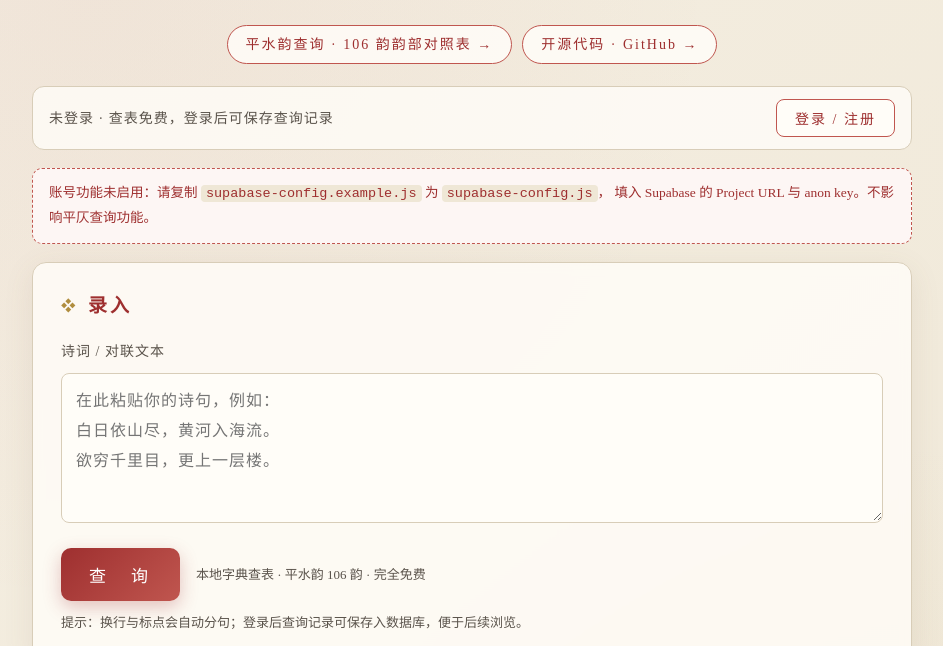
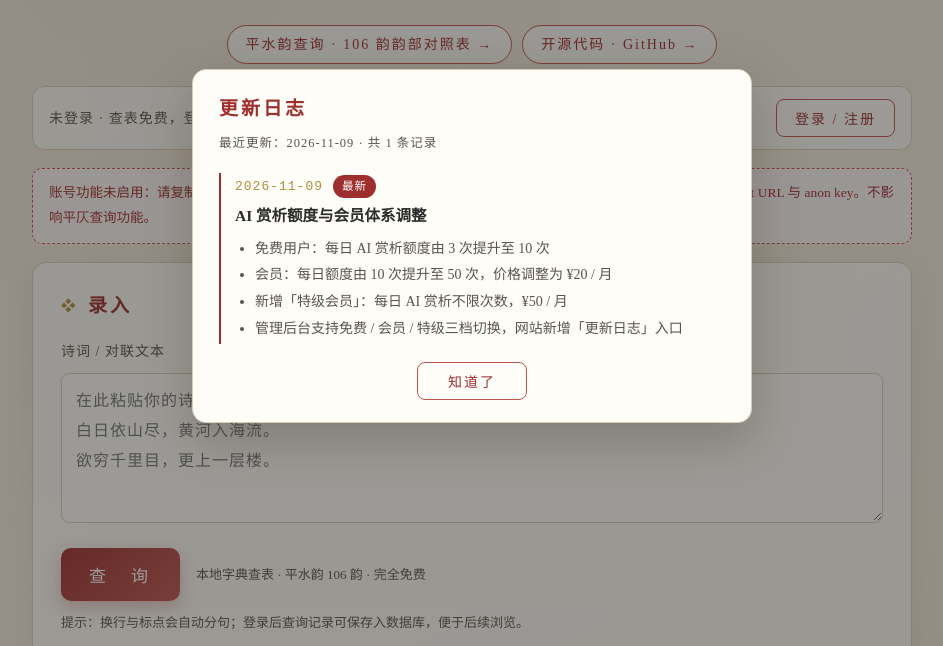
Before and after one commit to Haorui-Jiang/pingze, a website: page 结果/index.html in a window 1280 px wide. Shown: the part 154-800 px from the top of the page, without its empty margins (168-1111 px from the left). Drawn offline with Linux system fonts and the light colour scheme.

Commit message:
新增更新日志弹窗：双页入口 + 版本变更自动弹出，收录 2026-11-09 配额与会员调整

```diff
--- /dev/null
+++ b/结果/changelog.css
@@ -0,0 +1,69 @@
+/* 结果/changelog.css —— 「更新日志」弹层样式
+ * 首页与 /pingshui-yun 共用这一份（两页各自 <link> 引入），避免样式各写一份后漂移。
+ * 颜色沿用站点 CSS 变量，缺变量的页面用 fallback，弹层不依赖页面自身的组件类。
+ */
+.cl-entry {
+  color: var(--seal, #9e2f2f); text-decoration: none; cursor: pointer;
+  border-bottom: 1px dashed var(--seal-soft, #c0564f);
+}
+.cl-entry:hover { background: rgba(192, 86, 79, 0.10); }
+/* 有未读更新时入口右侧的小红点（看过一次即消失） */
+.cl-entry.has-new::after {
+  content: ""; display: inline-block; width: 7px; height: 7px;
+  margin-left: 5px; border-radius: 50%;
+  background: var(--seal, #9e2f2f); vertical-align: middle;
+}
+
+.cl-mask {
+  position: fixed; top: 0; right: 0; bottom: 0; left: 0;
+  background: rgba(35, 34, 31, 0.45); display: none;
+  align-items: center; justify-content: center;
+  /* 高于账号 / 二维码弹层（层级 50），自动弹出时不会被压住 */
+  z-index: 80; padding: 16px;
+}
+.cl-mask.is-open { display: flex; }
+
+.cl-modal {
+  width: 100%; max-width: 560px; max-height: 82vh; overflow-y: auto;
+  background: #fffdf8; border: 1px solid var(--line, #d8cdb8);
+  border-radius: 14px; box-shadow: 0 18px 50px rgba(60, 45, 30, 0.28);
+  padding: 22px 26px;
+}
+.cl-modal h3 {
+  margin: 0 0 6px; font-size: 19px; letter-spacing: 3px;
+  color: var(--seal, #9e2f2f); font-weight: 600;
+}
+.cl-sub { margin: 0 0 18px; font-size: 12.5px; color: var(--ink-soft, #5a534b); letter-spacing: 1px; }
+.cl-list { list-style: none; margin: 0; padding: 0; }
+.cl-item {
+  border-left: 2px solid var(--line, #d8cdb8);
+  padding: 2px 0 2px 14px; margin-bottom: 18px;
+}
+.cl-item.is-latest { border-left-color: var(--seal, #9e2f2f); }
+.cl-head { display: flex; align-items: center; gap: 10px; flex-wrap: wrap; }
+.cl-date {
+  font-family: monospace; font-size: 13px; letter-spacing: 1px;
+  color: var(--gold, #b08d3e);
+}
+.cl-tag {
+  font-size: 11.5px; letter-spacing: 1px; color: #fff;
+  background: var(--seal, #9e2f2f); border-radius: 999px; padding: 1px 9px;
+}
+.cl-title { font-size: 15.5px; font-weight: 600; color: var(--ink, #2b2b2b); margin: 4px 0 6px; }
+.cl-items { margin: 0; padding-left: 20px; }
+.cl-items li {
+  font-size: 14px; line-height: 1.9; color: var(--ink-soft, #5a534b);
+  list-style: disc;
+}
+.cl-actions { text-align: center; margin-top: 6px; }
+.cl-close {
+  font-family: inherit; font-size: 14px; letter-spacing: 2px; cursor: pointer;
+  border: 1px solid var(--seal-soft, #c0564f); border-radius: 8px;
+  background: #fffdf8; color: var(--seal, #9e2f2f); padding: 8px 30px;
+}
+.cl-close:hover { background: rgba(192, 86, 79, 0.10); }
+
+@media (max-width: 600px) {
+  .cl-modal { padding: 18px 18px; max-height: 86vh; }
+  .cl-items li { font-size: 13.5px; }
+}
--- /dev/null
+++ b/结果/changelog.js
@@ -0,0 +1,182 @@
+/**
+ * 结果/changelog.js —— 网站「更新日志」弹窗
+ *
+ * 交互约定：
+ *   · 页脚「更新日志」入口随时可打开；弹窗按倒序列出全部历史条目（日期 + 内容）。
+ *   · 每次发布新版本：只需在 CHANGELOG 数组**最前面**加一条（version 取新值、
+ *     date 填发布日期），LATEST_VERSION 自动取首条。用户下次打开网站时，
+ *     localStorage 里的已读版本与本版本不一致 → 自动弹出本次更新，且只弹一次。
+ *   · 已读状态存 localStorage（同源共享）：首页与 /pingshui-yun 用同一把 key，
+ *     在任一页看过，另一页不再打扰；打开弹窗即标记已读（含自动弹出）。
+ *   · 密码重置邮件落地（type=recovery）时不自动弹，避免压住改密弹层；
+ *     此时入口保留未读红点，用户可自行点开。
+ *
+ * 兼容 Node：纯函数（shouldAutoOpen / renderList / readSeen / markSeen / esc）
+ * 由 tools/verify-changelog.js 直接 require 单测；init() 需要 DOM，由页面显式调用，
+ * require 本模块不会碰 document。
+ */
+(function (root, factory) {
+  var api = factory(root);
+  if (typeof module !== 'undefined' && module.exports) module.exports = api;
+  if (root) root.PingzeChangelog = api;
+})(typeof self !== 'undefined' ? self : globalThis, function (root) {
+  'use strict';
+
+  var STORAGE_KEY = 'pingze.changelog.seen';
+
+  /**
+   * ★ 新增更新日志就往数组最前面加一条：
+   *   version  唯一标识，建议 YYYYMMDD（同日多次发布加 -2）。**必须是新值**，
+   *            与用户本地已读值相同就不会自动弹出；
+   *   date     面向用户展示的发布日期（YYYY-MM-DD）；
+   *   title    本次更新标题；items 要点列表（纯文本，渲染时统一 HTML 转义）。
+   */
+  var CHANGELOG = [
+    {
+      version: '20261109',
+      date: '2026-11-09',
+      title: 'AI 赏析额度与会员体系调整',
+      items: [
+        '免费用户：每日 AI 赏析额度由 3 次提升至 10 次',
+        '会员：每日额度由 10 次提升至 50 次，价格调整为 ¥20 / 月',
+        '新增「特级会员」：每日 AI 赏析不限次数，¥50 / 月',
+        '管理后台支持免费 / 会员 / 特级三档切换，网站新增「更新日志」入口'
+      ]
+    }
+  ];
+
+  var LATEST_VERSION = CHANGELOG[0].version;
+
+  function esc(s) {
+    return String(s == null ? '' : s).replace(/[&<>"']/g, function (m) {
+      return { '&': '&amp;', '<': '&lt;', '>': '&gt;', '"': '&quot;', "'": '&#39;' }[m];
+    });
+  }
+
+  /** 版本不一致就该自动弹；首次访问（seen=null）也算新版本 */
+  function shouldAutoOpen(seen, latest) {
+    return seen !== (latest || LATEST_VERSION);
+  }
+
+  /** 隐私模式 / 禁用存储时 getItem 会抛，按「没读过」处理，不能让页面崩 */
+  function readSeen(storage) {
+    try { return storage ? storage.getItem(STORAGE_KEY) : null; }
+    catch (e) { return null; }
+  }
+
+  function markSeen(storage, version) {
+    try {
+      if (!storage) return false;
+      storage.setItem(STORAGE_KEY, version || LATEST_VERSION);
+      return true;
+    } catch (e) { return false; }
+  }
+
+  function safeStorage() {
+    try { return root && root.localStorage ? root.localStorage : null; }
+    catch (e) { return null; }
+  }
+
+  /** 纯函数：日志数组 → 弹窗列表 HTML（最新版本那条标「最新」） */
+  function renderList(entries, latest) {
+    var list = Array.isArray(entries) ? entries : CHANGELOG;
+    var cur = latest || LATEST_VERSION;
+    var found = list.some(function (e) { return e.version === cur; });
+    if (!found && list.length) cur = list[0].version;   // 注入的未来版本也要有高亮
+    return list.map(function (e) {
+      var items = (e.items || []).map(function (t) { return '<li>' + esc(t) + '</li>'; }).join('');
+      return '<li class="cl-item' + (e.version === cur ? ' is-latest' : '') + '">' +
+        '<div class="cl-head">' +
+          '<time class="cl-date" datetime="' + esc(e.date) + '">' + esc(e.date) + '</time>' +
+          (e.version === cur ? '<span class="cl-tag">最新</span>' : '') +
+        '</div>' +
+        '<div class="cl-title">' + esc(e.title) + '</div>' +
+        '<ul class="cl-items">' + items + '</ul>' +
+      '</li>';
+    }).join('');
+  }
+
+  /** 密码重置落地页：auth.js 会弹改密框，别用更新日志压住它 */
+  function isRecoveryLanding(loc) {
+    var u = loc || (root && root.location) || {};
+    var s = String(u.hash || '') + String(u.search || '');
+    return /type=recovery/.test(s);
+  }
+
+  /**
+   * 初始化（每个页面显式调用一次）。
+   * opts 仅供测试注入：{ doc, storage, loc, latestVersion, autoOpen }
+   */
+  function init(opts) {
+    opts = opts || {};
+    var doc = opts.doc || (root && root.document);
+    if (!doc) return null;
+    var storage = opts.storage !== undefined ? opts.storage : safeStorage();
+    var latest = opts.latestVersion || LATEST_VERSION;
+
+    var mask = doc.getElementById('clModal');
+    var list = doc.getElementById('clList');
+    var sub = doc.getElementById('clSub');
+    var closeBtn = doc.getElementById('clClose');
+    var entry = doc.getElementById('changelogLink');
+    if (!mask || !list || !closeBtn) return null;
+
+    list.innerHTML = renderList(CHANGELOG, latest);
+    if (sub) sub.textContent = '最近更新：' + CHANGELOG[0].date + ' · 共 ' + CHANGELOG.length + ' 条记录';
+
+    function isOpen() { return mask.classList.contains('is-open'); }
+
+    function syncBadge() {
+      if (!entry || !entry.classList) return;
+      if (shouldAutoOpen(readSeen(storage), latest)) entry.classList.add('has-new');
+      else entry.classList.remove('has-new');
+    }
+
+    function open() {
+      mask.classList.add('is-open');
+      // 打开即已读：用户直接关掉标签页也不会在下次打开时重复打扰
+      markSeen(storage, latest);
+      syncBadge();
+    }
+    function close() { mask.classList.remove('is-open'); }
+
+    // 幂等：重复 init（热更新 / 测试）不重复绑事件，只重算状态
+    if (!mask._clWired) {
+      if (entry && entry.addEventListener) {
+        entry.addEventListener('click', function (e) {
+          if (e && e.preventDefault) e.preventDefault();
+          open();
+        });
+      }
+      if (closeBtn.addEventListener) closeBtn.addEventListener('click', close);
+      if (mask.addEventListener) {
+        mask.addEventListener('click', function (e) { if (e.target === mask) close(); });
+      }
+      if (doc.addEventListener) {
+        doc.addEventListener('keydown', function (e) {
+          if (e.key === 'Escape' && isOpen()) close();
+        });
+      }
+      mask._clWired = true;
+    }
+
+    var auto = opts.autoOpen !== false && shouldAutoOpen(readSeen(storage), latest) &&
+      !isRecoveryLanding(opts.loc);
+    if (auto) open(); else syncBadge();
+
+    return { open: open, close: close, isOpen: isOpen, syncBadge: syncBadge };
+  }
+
+  return {
+    STORAGE_KEY: STORAGE_KEY,
+    CHANGELOG: CHANGELOG,
+    LATEST_VERSION: LATEST_VERSION,
+    esc: esc,
+    shouldAutoOpen: shouldAutoOpen,
+    readSeen: readSeen,
+    markSeen: markSeen,
+    renderList: renderList,
+    isRecoveryLanding: isRecoveryLanding,
+    init: init,
+  };
+});
--- a/结果/index.html
+++ b/结果/index.html
@@ -331,6 +331,8 @@
   #seoIntro .seo-text a { color: var(--seal); text-decoration: none; border-bottom: 1px solid var(--seal-soft); }
   #seoIntro .seo-text a:hover { background: rgba(192,86,79,0.10); }
 </style>
+<!-- 更新日志弹层样式：与 /pingshui-yun 共用同一份，改一处即全站生效 -->
+<link rel="stylesheet" href="changelog.css">
 <!-- 百度统计 -->
 <script>
 var _hmt = _hmt || [];
@@ -460,6 +462,8 @@ var _hmt = _hmt || [];
     <a href="/pingshui-yun" style="color:var(--seal);text-decoration:none">平水韵查询 · 106 韵韵部对照表</a>
     ·
     <a href="https://github.com/Haorui-Jiang/pingze" target="_blank" rel="noopener" style="color:var(--seal);text-decoration:none">开源代码（GitHub）</a>
+    ·
+    <a href="#changelog" class="cl-entry" id="changelogLink">更新日志</a>
   </footer>
 
   <div class="modal-mask" id="authModal">
@@ -514,6 +518,18 @@ var _hmt = _hmt || [];
       </div>
     </div>
   </div>
+
+  <!-- 更新日志弹层：内容与自动弹出逻辑在 changelog.js（与 /pingshui-yun 同构） -->
+  <div class="cl-mask" id="clModal" role="dialog" aria-modal="true" aria-labelledby="clTitle">
+    <div class="cl-modal">
+      <h3 id="clTitle">更新日志</h3>
+      <p class="cl-sub" id="clSub"></p>
+      <ul class="cl-list" id="clList"></ul>
+      <div class="cl-actions">
+        <button type="button" class="cl-close" id="clClose">知道了</button>
+      </div>
+    </div>
+  </div>
 </div>
 
 <!-- 依赖顺序：Supabase SDK → 前端配置 → 韵表数据 → 本地查表引擎 → 账号系统 → 内联逻辑 -->
@@ -524,6 +540,8 @@ var _hmt = _hmt || [];
 <script src="pingze-engine.js"></script>
 <script src="pz-tip.js"></script>
 <script src="auth.js"></script>
+<!-- 更新日志：必须在首页内联逻辑之前加载，由内联逻辑末尾调用 init() -->
+<script src="changelog.js"></script>
 <script>
 /** 本次查询的原始输入与查表结果（保存记录 / AI 赏析共用） */
 var lastRawText = '';
@@ -897,6 +915,9 @@ wireAiSwitches();
 if (window.PZTip) {
   window.PZTip.attach(document.getElementById('pzGrid'), document.getElementById('pzTip'));
 }
+
+// 更新日志：页面解析完立即判断版本，未读则第一时间自动弹出
+if (window.PingzeChangelog) window.PingzeChangelog.init();
 </script>
 
 <!-- Supabase 浏览器端 SDK（UMD 版，无需构建步骤）。
--- a/结果/sitemap.xml
+++ b/结果/sitemap.xml
@@ -8,7 +8,7 @@
   </url>
   <url>
     <loc>https://www.pingze.site/pingshui-yun</loc>
-    <lastmod>2026-10-20</lastmod>
+    <lastmod>2026-11-09</lastmod>
     <changefreq>monthly</changefreq>
     <priority>0.8</priority>
   </url>
```
Also changed, not shown: README.en.md (+14 -0 lines), 结果/pingshui-yun.html (+21 -0 lines), README.md.
